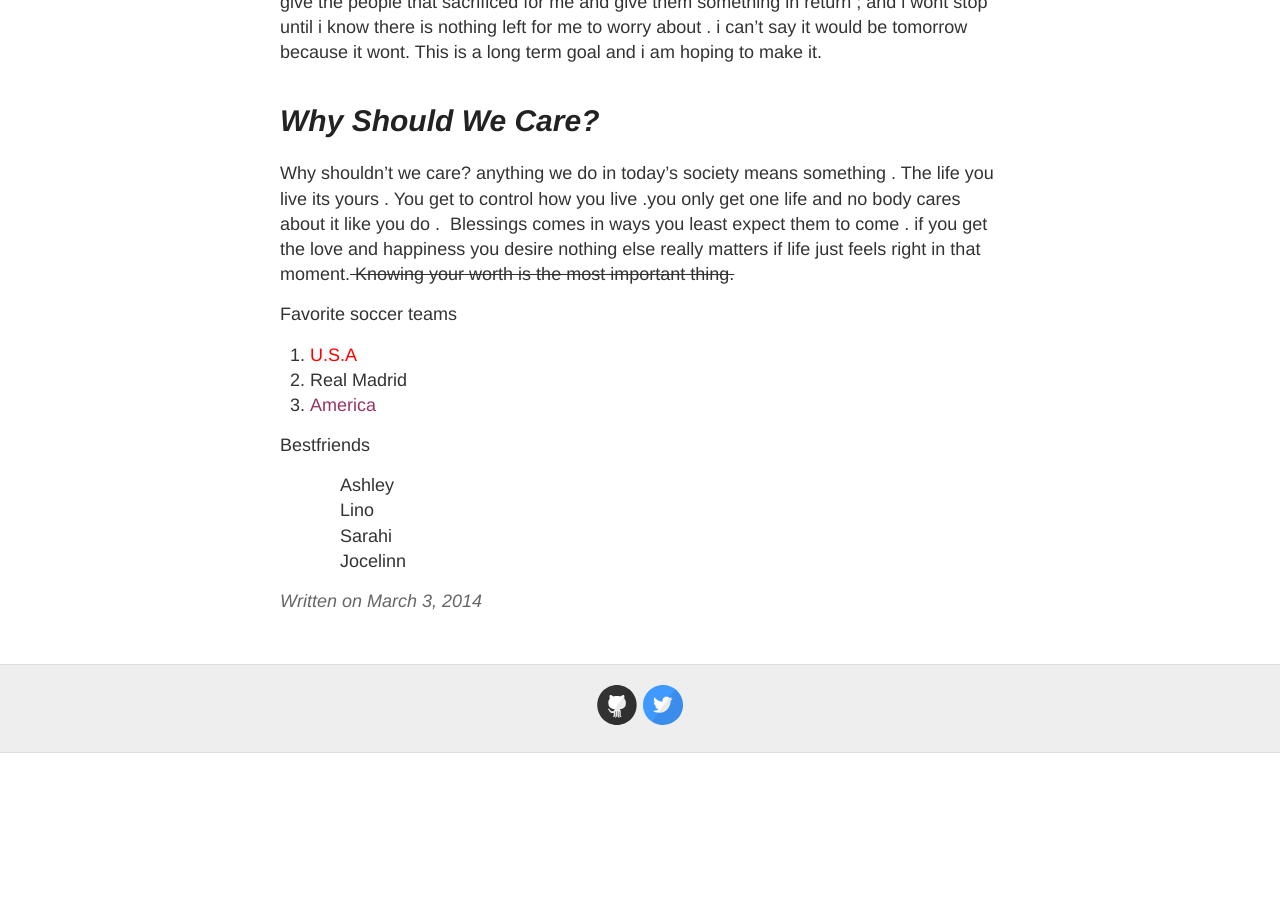
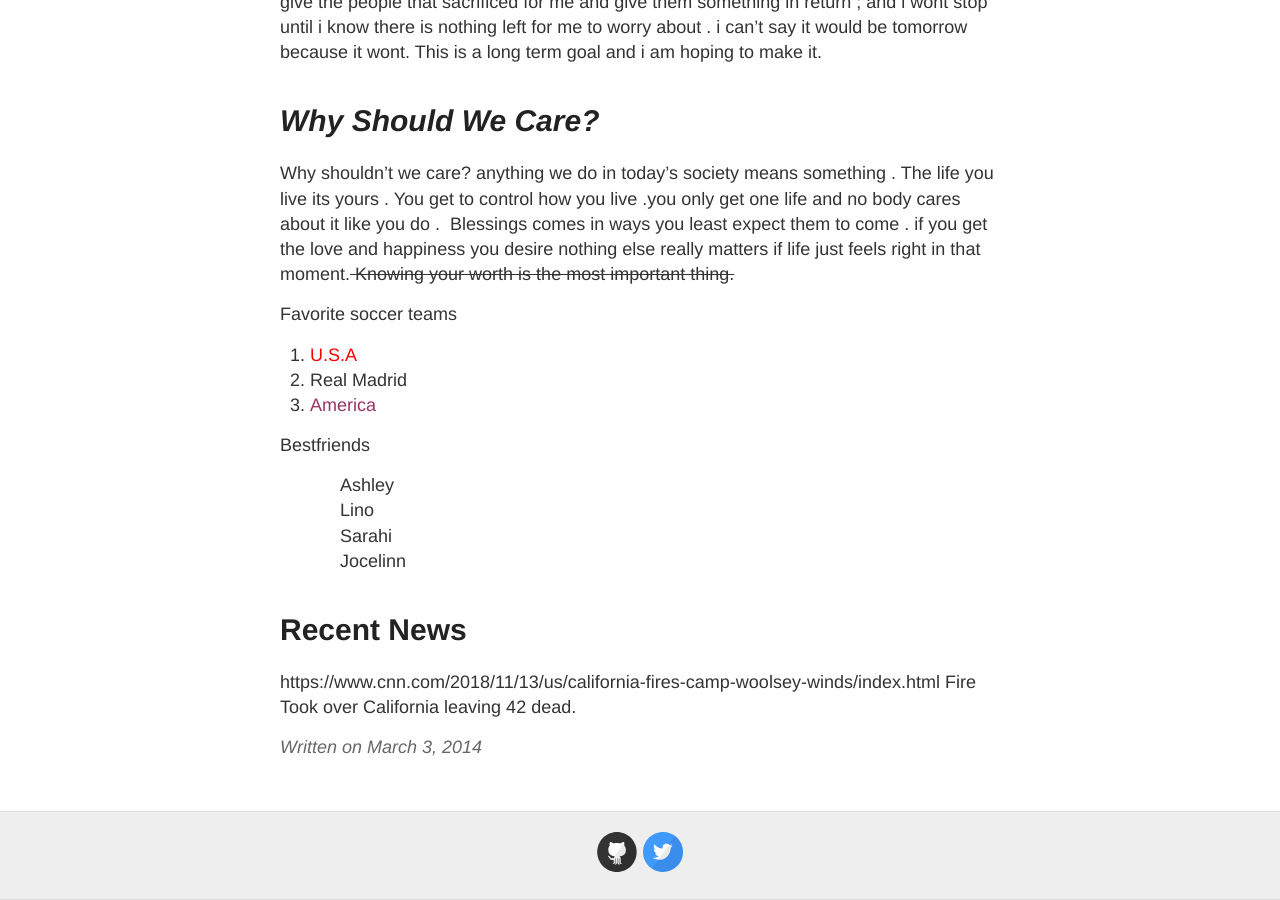
Before and after one commit to odaliss12/odaliss12.github.io, a Jekyll site: the page built from _posts/2014-3-3-Hello-World.md, in a window 1280 px wide and 900 px high, scrolled down 2114 px. Built offline with Jekyll 4.4.1, drawn with Linux system fonts in a browser that asks for light colours; before the commit the page ends 2867 px from its top, so only the background shows below that.

Commit message:
Update 2014-3-3-Hello-World.md

```diff
--- a/_posts/2014-3-3-Hello-World.md
+++ b/_posts/2014-3-3-Hello-World.md
@@ -42,3 +42,7 @@ Bestfriends
 <ul>Jocelinn</ul>
 </li>
 </ul>
+
+<h1>Recent News</h1>
+https://www.cnn.com/2018/11/13/us/california-fires-camp-woolsey-winds/index.html
+Fire Took over California leaving 42 dead.
```
